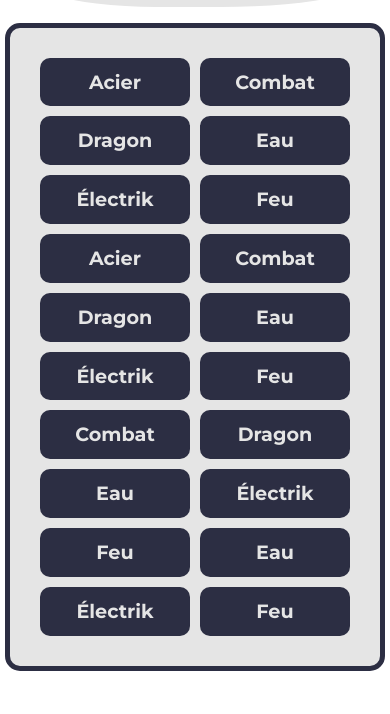
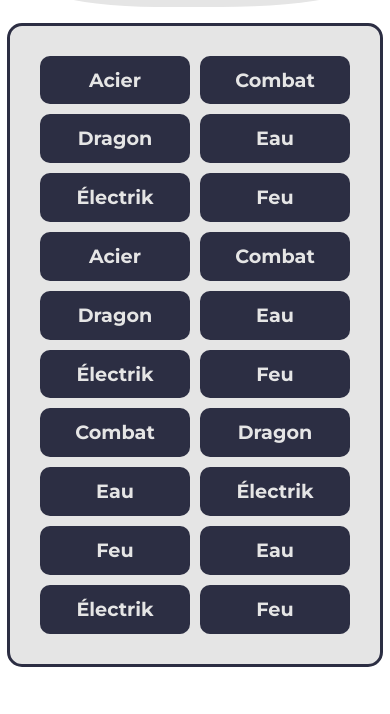
Before and after one commit to Cecile-Duc-Dit-Catty/Opokedex, a plain HTML site: page front/types.html in a window 390 px wide. Shown: the part 130-844 px from the top of the page. Drawn offline with Linux system fonts and the light colour scheme.

Commit message:
feat(types): Finalisation de la page des types de pokémon version mobile (HTML et CSS)

```diff
--- a/front/assets/css/types.css
+++ b/front/assets/css/types.css
@@ -24,7 +24,7 @@ main {
   justify-content: space-evenly;
   gap: 10px;
   padding: 30px;
-  border: solid 5px #2C2E43;
+  border: solid 3px #2C2E43;
   border-radius: 15px;
   background-color: #E5E5E5;
 
```
